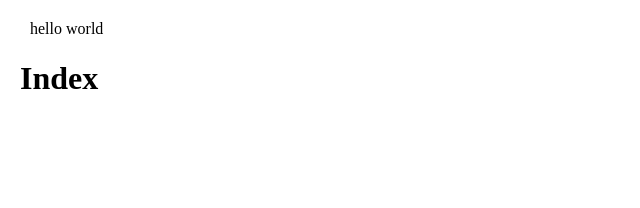
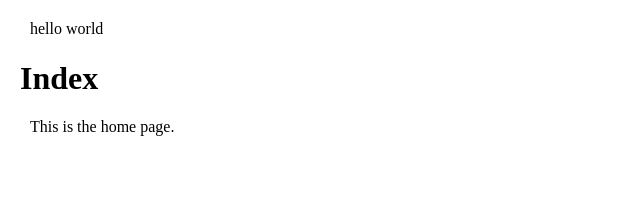
Before and after one commit to NateICS/ics-journalism, a Next.js app: page / in a window 1280 px wide. Shown: the top 208 px of the page, without its empty margins (0-640 px from the left). Built offline with nearby package versions, Linux system fonts and the light colour scheme.

Commit message:
Add Example Text

```diff
--- a/pages/index.tsx
+++ b/pages/index.tsx
@@ -1,8 +1,11 @@
 const Index = () => {
+  // Logic
+
   return (
     <>
       <p>hello world</p>
       <h1>Index</h1>
+      <p>This is the home page.</p>
     </>
   );
 };
```
